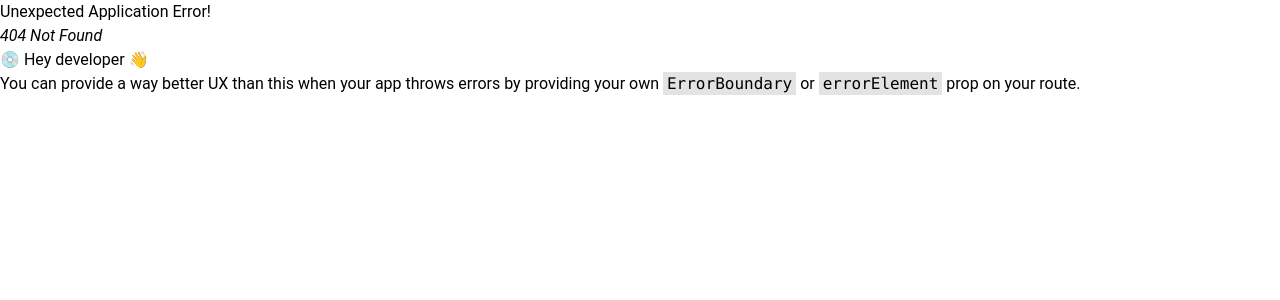
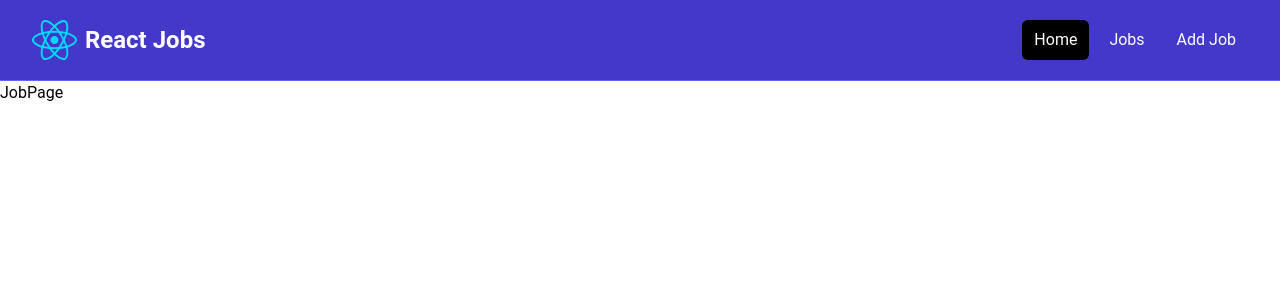
Before and after one commit to mardhamardiya18/react-job, a React app: page /jobs in a window 1280 px wide. Before the commit this address had no page. Shown: the top 300 px of the page. Built offline with nearby package versions, Linux system fonts and the light colour scheme; the HTML template or start-up script is replaced by a standard one.

Commit message:
create NotFound component

```diff
--- a/src/App.jsx
+++ b/src/App.jsx
@@ -2,11 +2,15 @@
 import React from 'react'
 import Homepage from './pages/Homepage'
 import MainLayout from './layouts/MainLayout'
+import JobPage from './pages/JobPage'
+import NotFound from './pages/NotFound'
 
 const router = createBrowserRouter(
   createRoutesFromElements(
     <Route path='/' element={<MainLayout />}>
       <Route index element={<Homepage />} />
+      <Route path='/jobs' element={<JobPage />} />
+      <Route path='*' element={<NotFound />} />
     </Route>
 
 
--- a/src/components/HeroSection.jsx
+++ b/src/components/HeroSection.jsx
@@ -4,7 +4,7 @@
     return (
         <section className="bg-indigo-700 py-20 mb-4">
             <div
-                className="max-w-7xl mx-auto px-4 sm:px-6 lg:px-8 flex flex-col items-center"
+                className=" max-w-7xl mx-auto px-4 sm:px-6 lg:px-8 flex flex-col items-center"
             >
                 <div className="text-center">
                     <h1
--- a/src/components/HomeCard.jsx
+++ b/src/components/HomeCard.jsx
@@ -1,33 +1,34 @@
 import React from 'react'
+import { Link } from 'react-router-dom'
 
 const HomeCard = () => {
     return (
         <section className="py-4">
-            <div className="container-xl lg:container m-auto">
-                <div className="grid grid-cols-1 md:grid-cols-2 gap-4 p-4 rounded-lg">
+            <div className="mx-auto max-w-7xl px-2 sm:px-6 lg:px-8 ">
+                <div className="grid grid-cols-1 md:grid-cols-2 gap-4  rounded-lg">
                     <div className="bg-gray-100 p-6 rounded-lg shadow-md">
                         <h2 className="text-2xl font-bold">For Developers</h2>
                         <p className="mt-2 mb-4">
                             Browse our React jobs and start your career today
                         </p>
-                        <a
-                            href="/jobs.html"
+                        <Link
+                            to="/jobs"
                             className="inline-block bg-black text-white rounded-lg px-4 py-2 hover:bg-gray-700"
                         >
                             Browse Jobs
-                        </a>
+                        </Link>
                     </div>
                     <div className="bg-indigo-100 p-6 rounded-lg shadow-md">
                         <h2 className="text-2xl font-bold">For Employers</h2>
                         <p className="mt-2 mb-4">
                             List your job to find the perfect developer for the role
                         </p>
-                        <a
-                            href="/add-job.html"
+                        <Link
+                            to="/add-job"
                             className="inline-block bg-indigo-500 text-white rounded-lg px-4 py-2 hover:bg-indigo-600"
                         >
                             Add Job
-                        </a>
+                        </Link>
                     </div>
                 </div>
             </div>
--- a/src/components/JobCard.jsx
+++ b/src/components/JobCard.jsx
@@ -1,5 +1,6 @@
 import React, { useState } from 'react'
 import { FaMapMarker } from 'react-icons/fa'
+import { Link } from 'react-router-dom'
 
 
 const JobCard = ({ job }) => {
@@ -37,12 +38,12 @@
                         <FaMapMarker className=' inline text-lg mb-1 mr-2' />
                         {job.location}
                     </div>
-                    <a
-                        href="job.html"
+                    <Link
+                        to="/job"
                         className="h-[36px] bg-indigo-500 hover:bg-indigo-600 text-white px-4 py-2 rounded-lg text-center text-sm"
                     >
                         Read More
-                    </a>
+                    </Link>
                 </div>
             </div>
         </div>
--- a/src/components/JobList.jsx
+++ b/src/components/JobList.jsx
@@ -1,6 +1,7 @@
 import React from 'react'
 import jobs from '../../jobs.json'
 import JobCard from './JobCard'
+import { Link } from 'react-router-dom'
 
 const JobList = () => {
 
@@ -8,8 +9,8 @@
 
     return (
         <div>
-            <section className="bg-blue-50 px-4 py-10">
-                <div className="container-xl lg:container m-auto">
+            <section className="bg-blue-50 py-10">
+                <div className="mx-auto max-w-7xl px-2 sm:px-6 lg:px-8">
                     <h2 className="text-3xl font-bold text-indigo-500 mb-6 text-center">
                         Browse Jobs
                     </h2>
@@ -26,11 +27,12 @@
             </section>
 
             <section className="m-auto max-w-lg my-10 px-6">
-                <a
-                    href="jobs.html"
+                <Link
+                    to="/jobs"
                     className="block bg-black text-white text-center py-4 px-6 rounded-xl hover:bg-gray-700"
-                >View All Jobs</a
                 >
+                    View All Jobs
+                </Link>
             </section>
         </div>
 
--- a/src/components/Navbar.jsx
+++ b/src/components/Navbar.jsx
@@ -1,5 +1,6 @@
 import React from 'react'
 import logo from '../assets/react.svg'
+import { Link } from 'react-router-dom'
 
 const Navbar = () => {
     return (
@@ -10,7 +11,7 @@
                         className="flex flex-1 items-center justify-center md:items-stretch md:justify-start"
                     >
                         {/* <!-- Logo --> */}
-                        <a className="flex flex-shrink-0 items-center mr-4" href="/index.html">
+                        <Link className="flex flex-shrink-0 items-center mr-4" to="/">
                             <img
                                 className="h-10 w-auto"
                                 src={logo}
@@ -19,24 +20,21 @@
                             <span className="hidden md:block text-white text-2xl font-bold ml-2"
                             >React Jobs</span
                             >
-                        </a>
+                        </Link>
                         <div className="md:ml-auto">
                             <div className="flex space-x-2">
-                                <a
-                                    href="/index.html"
+                                <Link
+                                    to="/"
                                     className="text-white bg-black hover:bg-gray-900 hover:text-white rounded-md px-3 py-2"
-                                >Home</a
-                                >
-                                <a
-                                    href="/jobs.html"
+                                >Home</Link >
+                                <Link
+                                    to="/jobs"
                                     className="text-white hover:bg-gray-900 hover:text-white rounded-md px-3 py-2"
-                                >Jobs</a
-                                >
-                                <a
-                                    href="/add-job.html"
+                                >Jobs</Link >
+                                <Link
+                                    to="/add-job"
                                     className="text-white hover:bg-gray-900 hover:text-white rounded-md px-3 py-2"
-                                >Add Job</a
-                                >
+                                >Add Job</Link>
                             </div>
                         </div>
                     </div>
--- /dev/null
+++ b/src/pages/JobPage.jsx
@@ -0,0 +1,9 @@
+import React from 'react'
+
+const JobPage = () => {
+    return (
+        <div>JobPage</div>
+    )
+}
+
+export default JobPage
--- /dev/null
+++ b/src/pages/NotFound.jsx
@@ -0,0 +1,21 @@
+import React from 'react'
+import { Link } from 'react-router-dom'
+import { FaExclamationTriangle } from 'react-icons/fa'
+
+const NotFound = () => {
+    return (
+        <section className="text-center flex flex-col justify-center items-center h-96">
+            <FaExclamationTriangle className='text-yellow-400 text-6xl mb-4' />
+            <h1 className="text-6xl font-bold mb-4">404 Not Found</h1>
+            <p className="text-xl mb-5">This page does not exist</p>
+            <Link
+                to="/"
+                className="text-white bg-indigo-700 hover:bg-indigo-900 rounded-md px-3 py-2 mt-4"
+            >
+                Go Back
+            </Link>
+        </section>
+    )
+}
+
+export default NotFound
```
